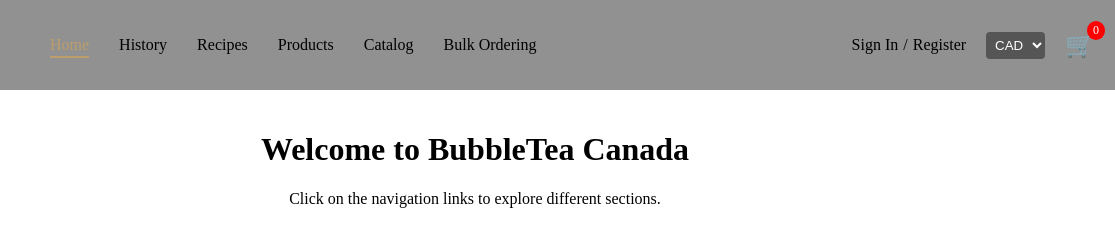
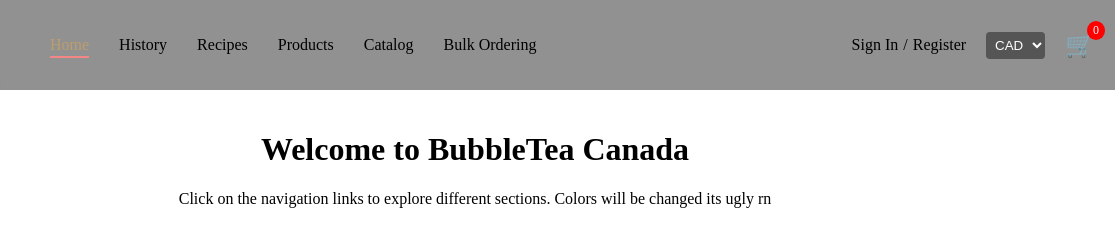
Before and after one commit to lasqq/bubbletest, a plain HTML site: page index.html in a window 1280 px wide. Shown: the full height of the page, 165-1280 px from the left. Drawn offline with Linux system fonts and the light colour scheme; a web font is replaced by a local one.

Commit message:
Update index.html

```diff
--- a/index.html
+++ b/index.html
@@ -58,7 +58,7 @@
             height: 2px;
             bottom: 0;
             left: 0;
-            background-color: #bd9d6c;
+            background-color: #f48686;
             transition: width 0.3s ease;
         }
         .nav-links a:hover, .nav-links a.active {
@@ -207,7 +207,7 @@
 
     <div id="content" class="content">
         <h1>Welcome to BubbleTea Canada</h1>
-        <p>Click on the navigation links to explore different sections.</p>
+        <p>Click on the navigation links to explore different sections. Colors will be changed its ugly rn</p>
     </div>
 
     <script>
```
